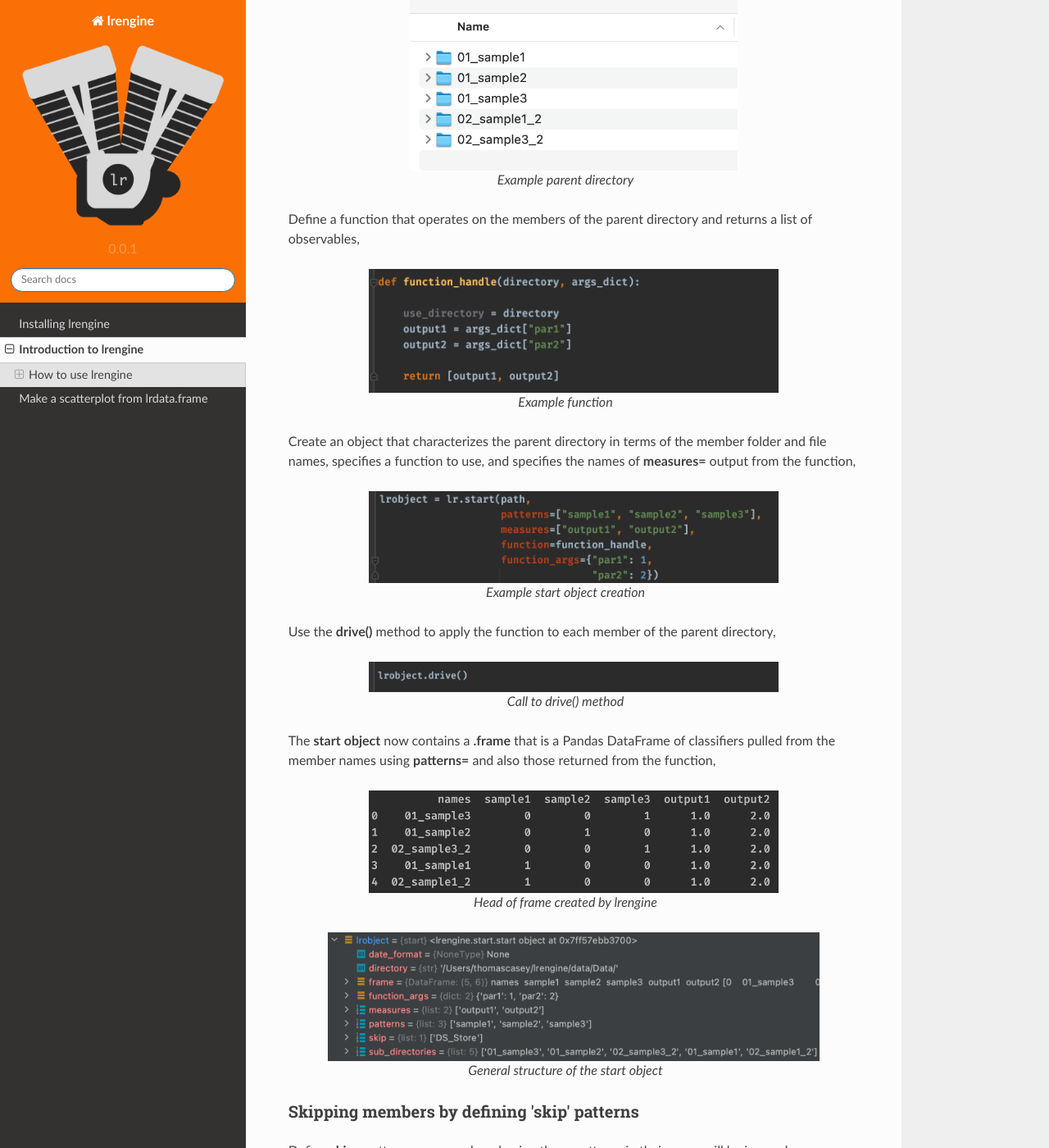
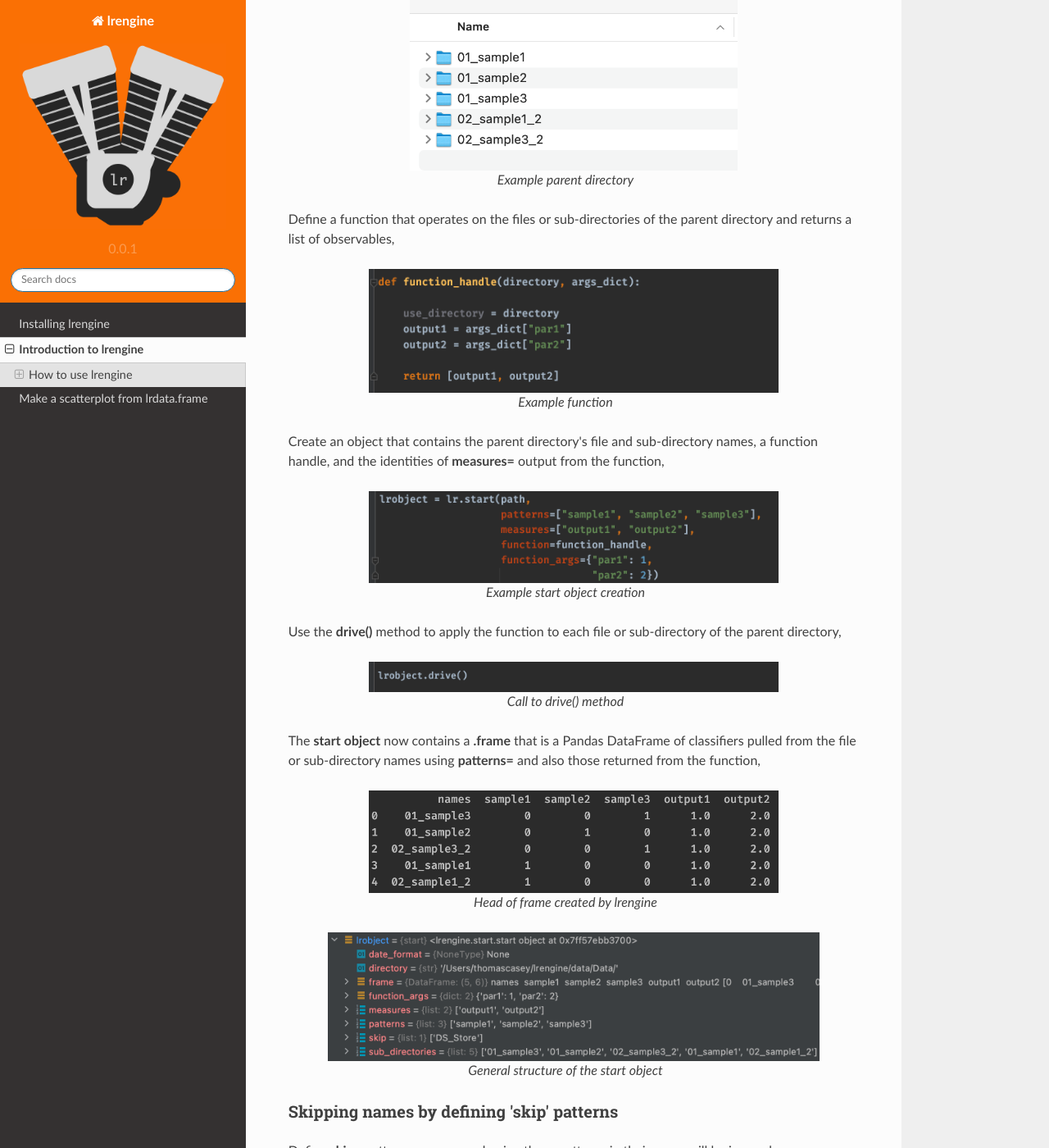
Before and after one commit to thcasey3/lrengine, a Sphinx documentation site: the page built from docs/source/introduction.rst, in a window 1280 px wide and 1400 px high, scrolled down 470 px. Shown: the whole window at 82% size. Built offline with Sphinx 7.4.7 and the Read the Docs theme 2.0.0, drawn with Linux system fonts in a browser that asks for light colours; pages that are not in the unit, such as notebooks, are missing from menus; some of the changed text lies outside the part shown.

Commit message:
some work on examples documentation

```diff
--- a/docs/source/introduction.rst
+++ b/docs/source/introduction.rst
@@ -16,7 +16,7 @@ Imagine a directory of data folders having in them a common type of data,
 
     Example parent directory
 
-Define a function that operates on the members of the parent directory and returns a list of observables,
+Define a function that operates on the files or sub-directories of the parent directory and returns a list of observables,
 
 .. figure:: _static/images/example_func.png
     :width: 500
@@ -25,7 +25,7 @@ Define a function that operates on the members of the parent directory and retur
 
     Example function
 
-Create an object that characterizes the parent directory in terms of the member folder and file names, specifies a function to use, and specifies the names of **measures=** output from the function,
+Create an object that contains the parent directory's file and sub-directory names, a function handle, and the identities of **measures=** output from the function,
 
 .. figure:: _static/images/example_call.png
     :width: 500
@@ -34,7 +34,7 @@ Create an object that characterizes the parent directory in terms of the member
 
     Example `start` object creation
 
-Use the **drive()** method to apply the function to each member of the parent directory,
+Use the **drive()** method to apply the function to each file or sub-directory of the parent directory,
 
 .. figure:: _static/images/drive_call.png
     :width: 500
@@ -43,7 +43,7 @@ Use the **drive()** method to apply the function to each member of the parent di
 
     Call to `drive()` method
 
-The **start** **object** now contains a **.frame** that is a Pandas DataFrame of classifiers pulled from the member names using **patterns=** and also those returned from the function,
+The **start** **object** now contains a **.frame** that is a Pandas DataFrame of classifiers pulled from the file or sub-directory names using **patterns=** and also those returned from the function,
 
 .. figure:: _static/images/df_head.png
     :width: 500
@@ -61,9 +61,9 @@ The **start** **object** now contains a **.frame** that is a Pandas DataFrame of
     General structure of the `start` object
 
 
-Skipping members by defining 'skip' patterns
---------------------------------------------
-Define **skip=** patterns, any members having these patterns in their name will be ignored,
+Skipping names by defining 'skip' patterns
+------------------------------------------
+Define **skip=** patterns, any names having these patterns in their name will be ignored,
 
 .. figure:: _static/images/example_call_skip.png
     :width: 500
@@ -73,16 +73,16 @@ Define **skip=** patterns, any members having these patterns in their name will
     Added `skip=` argument
 
 
-Looking for Dates in member names
----------------------------------
-Add the argument **date_format=** and if dates of this format are found in the member names they will be added as a classifier, along with a number of days elapsed since the date, **date_delta**
+Looking for Dates in file or sub-directory names
+------------------------------------------------
+Add the argument **date_format=** and if dates of this format are found in the names they will be added as a classifier, along with a number of days elapsed since the date, **date_delta**
 
 .. figure:: _static/images/dir_dates.png
     :width: 400
     :alt: lrengine concept
     :align: center
 
-    Example directory of members with dates in the names
+    Example directory of folders with dates in the names
 
 .. figure:: _static/images/example_call_dates.png
     :width: 500
```
Also changed, not shown: docs/source/_static/images/logo-white.png (renamed from docs/source/_static/images/logo.png), docs/source/_static/images/logo2.png (deleted), examples/README.rst.
